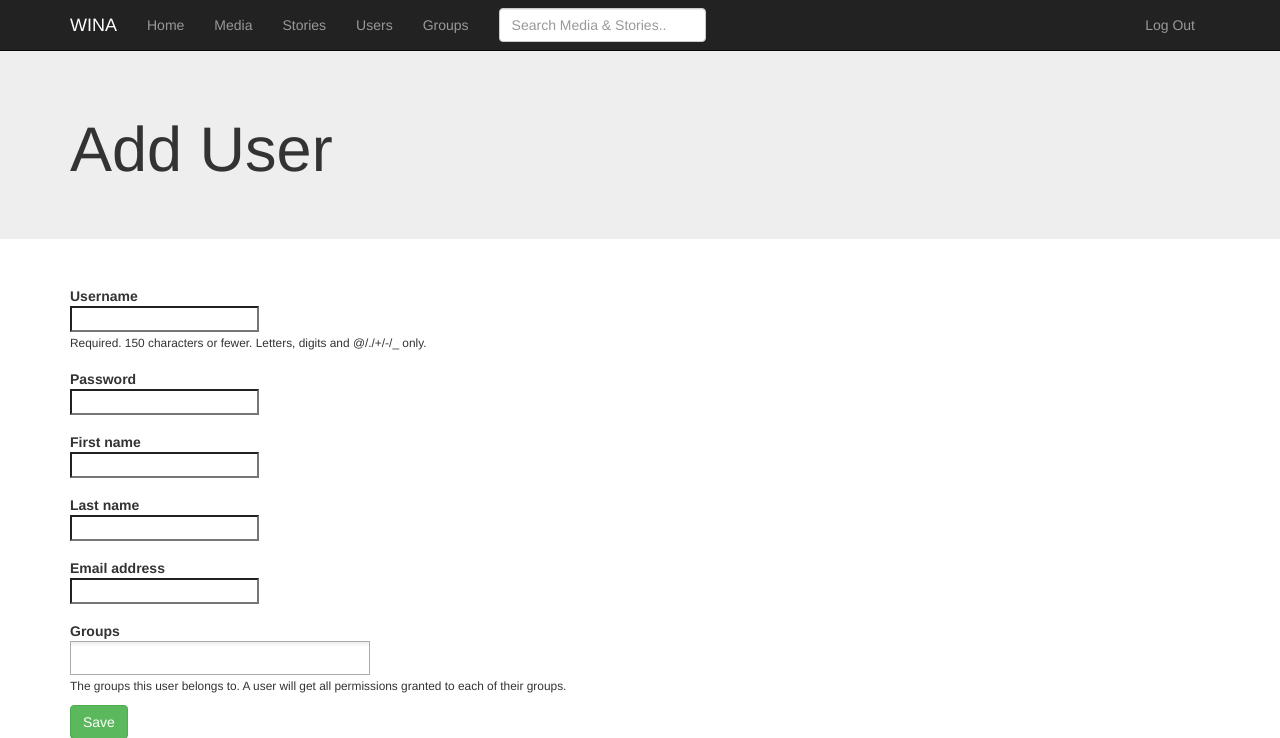
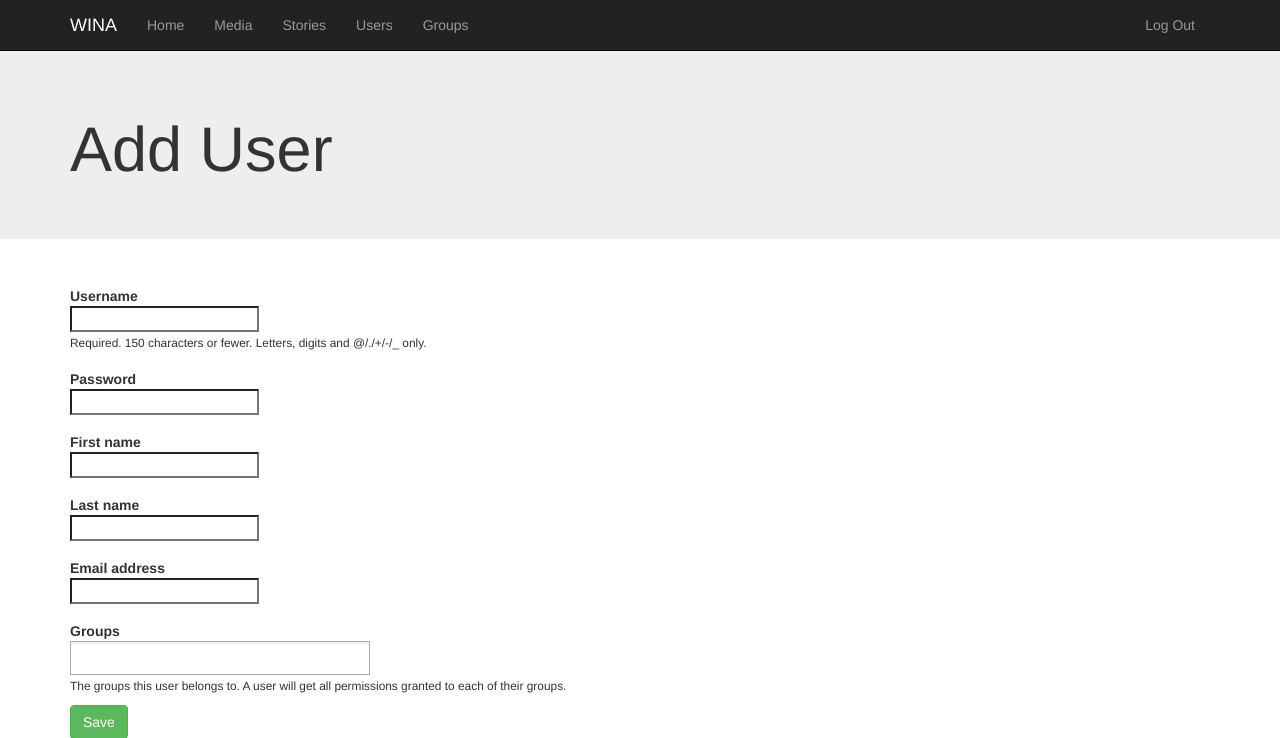
Before and after one commit to algby/django-app-engine-assignment, a Django app: page /cms/user/add in a window 1280 px wide. Shown: the top 738 px of the page. Run offline with Django 3.2, Linux system fonts and the light colour scheme; the visitor is signed in with stand-in values (Sample User, id 1); parts of the project's set-up code (start-up, migrations or seed data) failed here and were passed over; some libraries are stand-ins or nearby versions.

Commit message:
Don't think I'm going to add dropdown search anymore

```diff
--- a/cms/templates/cms/template.html
+++ b/cms/templates/cms/template.html
@@ -29,12 +29,6 @@
 					<li><a href="{% url 'user-home' %}">Users</a></li>
 					<li><a href="{% url 'group-home' %}">Groups</a></li>
 				</ul>
-
-				<form class="navbar-form navbar-left" role="search">
-					<div class="form-group">
-						<input type="text" class="form-control" id="navbar-search" placeholder="Search Media &amp; Stories..">
-					</div>
-				</form>
 
 				<ul class="nav navbar-nav navbar-right">
 					<li><a href="{% url 'logout' %}">Log Out</a></li>
```
